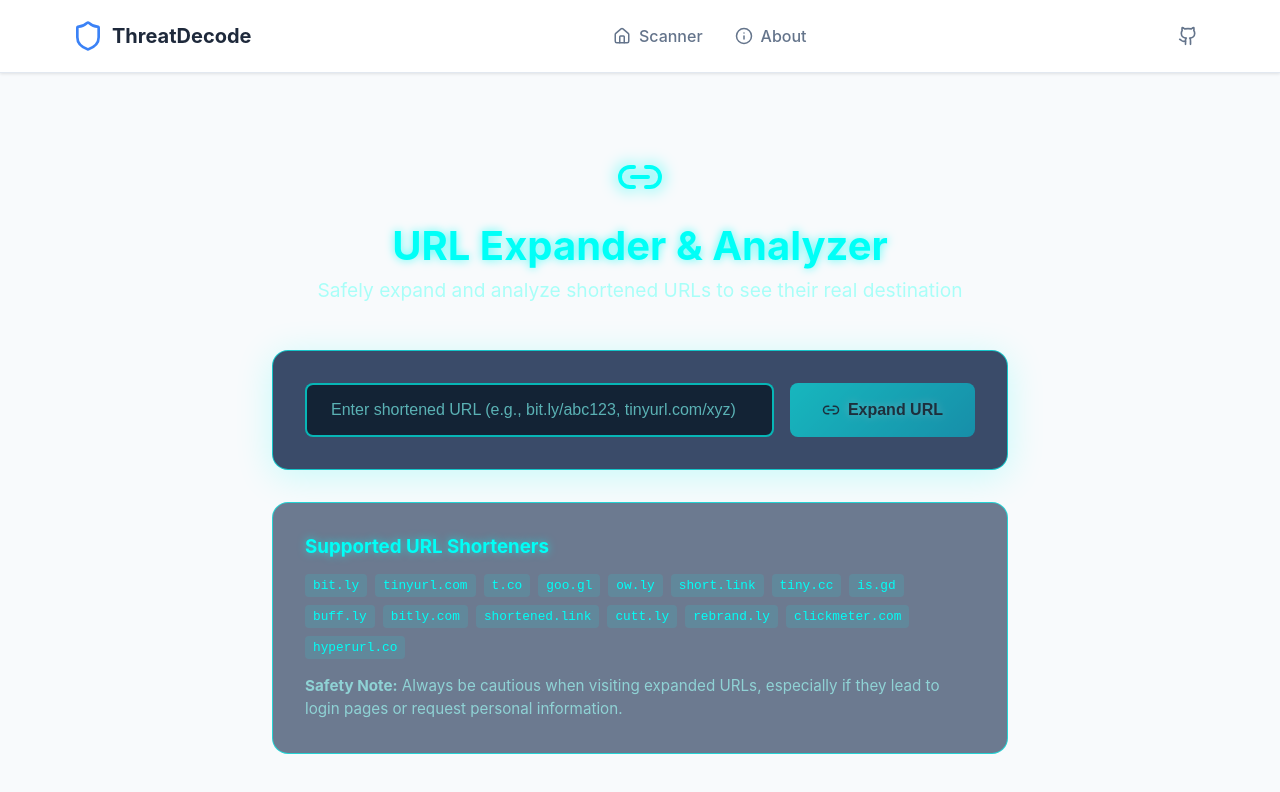
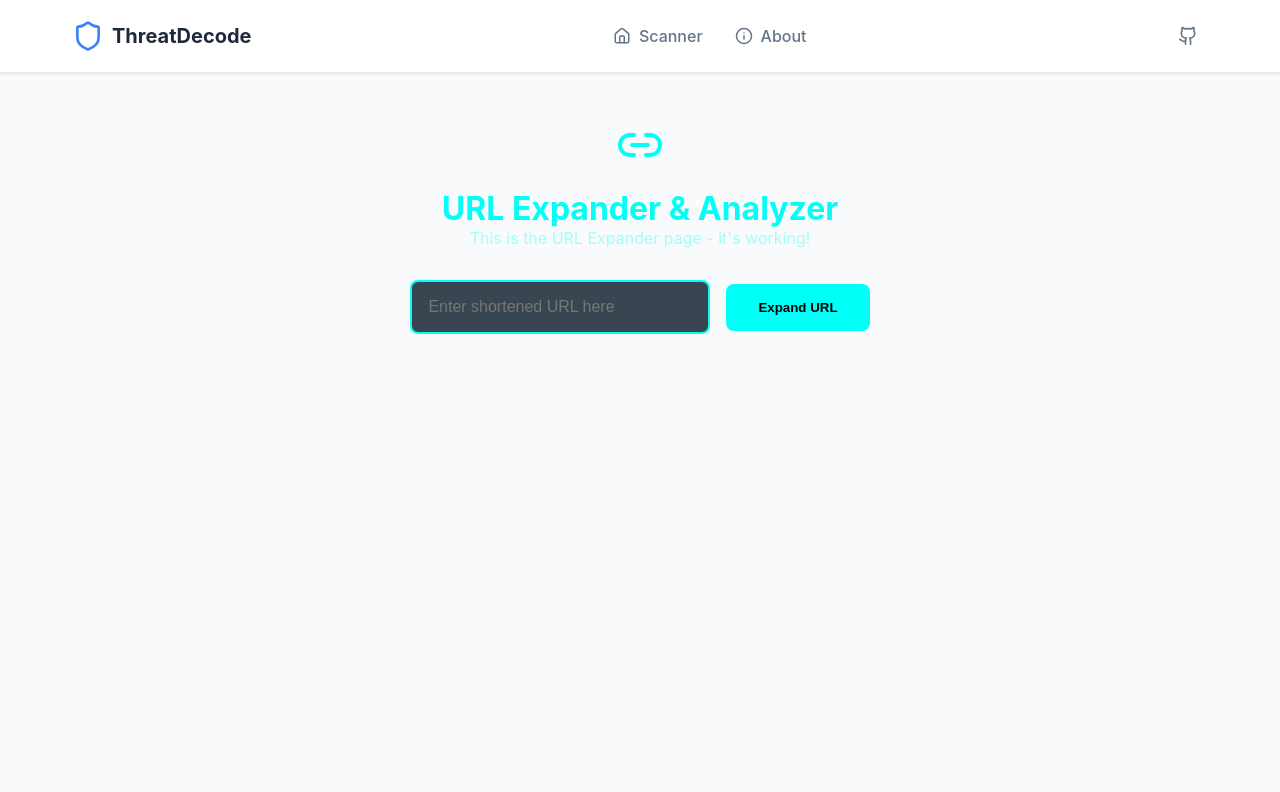
Before and after one commit to gowri018/AntiQuish, a React (Create React App) app in the folder threatdecode-frontend/: page /url-expander in a window 1280 px wide. Shown: the top 792 px of the page. Built offline with nearby package versions, Linux system fonts and the light colour scheme.

Commit message:
Add URL Expander featur

```diff
--- a/threatdecode-frontend/src/components/UrlExpander.js
+++ b/threatdecode-frontend/src/components/UrlExpander.js
@@ -1,282 +1,46 @@
 // src/components/UrlExpander.js
 import React, { useState } from 'react';
-import { Link2, AlertTriangle, CheckCircle, XCircle, ExternalLink, Copy, Loader } from 'lucide-react';
-import ThreatAnalysis from './ThreatAnalysis';
-import './UrlExpander.css';
+import { Link2 } from 'lucide-react';
 
 const UrlExpander = () => {
   const [inputUrl, setInputUrl] = useState('');
-  const [expandedUrl, setExpandedUrl] = useState('');
-  const [isExpanding, setIsExpanding] = useState(false);
-  const [error, setError] = useState('');
-  const [expansionHistory, setExpansionHistory] = useState([]);
-  const [showAnalysis, setShowAnalysis] = useState(false);
-
-  // Common URL shorteners
-  const shorteners = [
-    'bit.ly', 'tinyurl.com', 't.co', 'goo.gl', 'ow.ly', 'short.link',
-    'tiny.cc', 'is.gd', 'buff.ly', 'bitly.com', 'shortened.link',
-    'cutt.ly', 'rebrand.ly', 'clickmeter.com', 'hyperurl.co'
-  ];
-
-  const expandUrl = async (url) => {
-    setIsExpanding(true);
-    setError('');
-    setExpansionHistory([]);
-
-    try {
-      // Validate URL format
-      if (!url) {
-        throw new Error('Please enter a URL');
-      }
-
-      // Add protocol if missing
-      if (!url.match(/^https?:\/\//)) {
-        url = 'https://' + url;
-      }
-
-      const urlObj = new URL(url);
-      const domain = urlObj.hostname.toLowerCase();
-
-      // Check if it's actually a shortened URL
-      const isShortened = shorteners.some(shortener =>
-        domain.includes(shortener.toLowerCase())
-      );
-
-      if (!isShortened) {
-        setExpansionHistory([{
-          step: 1,
-          url: url,
-          status: 'original',
-          message: 'This appears to be a direct URL (not shortened)'
-        }]);
-        setExpandedUrl(url);
-        setShowAnalysis(true);
-        return;
-      }
-
-      // Simulate URL expansion process (in real app, this would call your backend)
-      const expansionSteps = await simulateUrlExpansion(url);
-      setExpansionHistory(expansionSteps);
-
-      const finalUrl = expansionSteps[expansionSteps.length - 1].url;
-      setExpandedUrl(finalUrl);
-      setShowAnalysis(true);
-
-    } catch (err) {
-      setError(err.message || 'Failed to expand URL. Please check the URL and try again.');
-    } finally {
-      setIsExpanding(false);
-    }
-  };
-
-  // Simulate URL expansion (replace with real API call)
-  const simulateUrlExpansion = async (url) => {
-    const steps = [];
-
-    // Simulate multiple redirects
-    await new Promise(resolve => setTimeout(resolve, 1000));
-
-    steps.push({
-      step: 1,
-      url: url,
-      status: 'shortened',
-      message: 'Original shortened URL detected'
-    });
-
-    await new Promise(resolve => setTimeout(resolve, 800));
-
-    // Simulate intermediate redirect
-    const intermediateUrl = url.replace(/bit\.ly|tinyurl\.com|t\.co/, 'redirect-service.com');
-    steps.push({
-      step: 2,
-      url: intermediateUrl,
-      status: 'redirect',
-      message: 'Following redirect...'
-    });
-
-    await new Promise(resolve => setTimeout(resolve, 800));
-
-    // Simulate final destination
-    const finalUrls = [
-      'https://example-legitimate-site.com/page',
-      'https://suspicious-phishing-site.com/login',
-      'https://malicious-site.net/steal-credentials',
-      'https://legit-company.com/product-page',
-      'https://phishing-bank-fake.com/secure-login'
-    ];
-
-    const finalUrl = finalUrls[Math.floor(Math.random() * finalUrls.length)];
-
-    steps.push({
-      step: 3,
-      url: finalUrl,
-      status: 'final',
-      message: 'Final destination reached'
-    });
-
-    return steps;
-  };
-
-  const copyToClipboard = (text) => {
-    navigator.clipboard.writeText(text);
-  };
-
-  const handleSubmit = (e) => {
-    e.preventDefault();
-    if (inputUrl.trim()) {
-      expandUrl(inputUrl.trim());
-    }
-  };
-
-  const resetExpander = () => {
-    setInputUrl('');
-    setExpandedUrl('');
-    setExpansionHistory([]);
-    setShowAnalysis(false);
-    setError('');
-  };
 
   return (
-    <div className="url-expander-container">
-      <div className="expander-header">
-        <Link2 size={48} className="header-icon" />
-        <h1>URL Expander & Analyzer</h1>
-        <p>Safely expand and analyze shortened URLs to see their real destination</p>
-      </div>
+    <div style={{ padding: '2rem', textAlign: 'center' }}>
+      <Link2 size={48} style={{ color: '#00fff7', marginBottom: '1rem' }} />
+      <h1 style={{ color: '#00fff7' }}>URL Expander & Analyzer</h1>
+      <p style={{ color: '#a0fff8' }}>This is the URL Expander page - it's working!</p>
 
-      {error && (
-        <div className="error-message">
-          <AlertTriangle size={20} />
-          <span>{error}</span>
-        </div>
-      )}
-
-      <div className="expander-form">
-        <form onSubmit={handleSubmit}>
-          <div className="input-group">
+      <div style={{ marginTop: '2rem' }}>
         <input
           type="text"
           value={inputUrl}
           onChange={(e) => setInputUrl(e.target.value)}
-              placeholder="Enter shortened URL (e.g., bit.ly/abc123, tinyurl.com/xyz)"
-              className="url-input"
-              disabled={isExpanding}
+          placeholder="Enter shortened URL here"
+          style={{
+            padding: '1rem',
+            fontSize: '1rem',
+            borderRadius: '8px',
+            border: '2px solid #00fff7',
+            background: 'rgba(10, 25, 40, 0.8)',
+            color: '#fff',
+            marginRight: '1rem',
+            minWidth: '300px'
+          }}
         />
         <button
-              type="submit"
-              className="expand-btn"
-              disabled={isExpanding || !inputUrl.trim()}
+          style={{
+            padding: '1rem 2rem',
+            background: '#00fff7',
+            color: '#000',
+            border: 'none',
+            borderRadius: '8px',
+            fontWeight: 'bold',
+            cursor: 'pointer'
+          }}
         >
-              {isExpanding ? (
-                <>
-                  <Loader size={18} className="spinning" />
-                  Expanding...
-                </>
-              ) : (
-                <>
-                  <Link2 size={18} />
           Expand URL
-                </>
-              )}
         </button>
-          </div>
-        </form>
-      </div>
-
-      {/* Expansion History */}
-      {expansionHistory.length > 0 && (
-        <div className="expansion-history">
-          <h3>URL Expansion Trace</h3>
-          <div className="expansion-steps">
-            {expansionHistory.map((step, index) => (
-              <div key={index} className={`expansion-step ${step.status}`}>
-                <div className="step-indicator">
-                  {step.status === 'shortened' && <Link2 size={16} />}
-                  {step.status === 'redirect' && <ExternalLink size={16} />}
-                  {step.status === 'final' && <CheckCircle size={16} />}
-                  {step.status === 'original' && <CheckCircle size={16} />}
-                </div>
-                <div className="step-content">
-                  <div className="step-header">
-                    <span className="step-number">Step {step.step}</span>
-                    <span className="step-status">{step.message}</span>
-                  </div>
-                  <div className="step-url">
-                    <code>{step.url}</code>
-                    <button
-                      onClick={() => copyToClipboard(step.url)}
-                      className="copy-btn"
-                      title="Copy URL"
-                    >
-                      <Copy size={14} />
-                    </button>
-                  </div>
-                </div>
-              </div>
-            ))}
-          </div>
-        </div>
-      )}
-
-      {/* Final Result */}
-      {expandedUrl && (
-        <div className="expanded-result">
-          <h3>Final Destination</h3>
-          <div className="final-url">
-            <code>{expandedUrl}</code>
-            <div className="url-actions">
-              <button
-                onClick={() => copyToClipboard(expandedUrl)}
-                className="action-btn copy"
-                title="Copy URL"
-              >
-                <Copy size={16} />
-                Copy
-              </button>
-              <a
-                href={expandedUrl}
-                target="_blank"
-                rel="noopener noreferrer"
-                className="action-btn visit"
-                title="Visit URL (Use Caution)"
-              >
-                <ExternalLink size={16} />
-                Visit
-              </a>
-            </div>
-          </div>
-        </div>
-      )}
-
-      {/* Threat Analysis */}
-      {showAnalysis && expandedUrl && (
-        <ThreatAnalysis
-          url={expandedUrl}
-          onAnalysisComplete={() => {}}
-          isAnalyzing={false}
-        />
-      )}
-
-      {/* Reset Button */}
-      {(expandedUrl || error) && (
-        <button className="reset-btn" onClick={resetExpander}>
-          Analyze Another URL
-        </button>
-      )}
-
-      {/* Info Section */}
-      <div className="info-section">
-        <h3>Supported URL Shorteners</h3>
-        <div className="shortener-list">
-          {shorteners.map((shortener, index) => (
-            <span key={index} className="shortener-tag">{shortener}</span>
-          ))}
-        </div>
-        <p className="info-text">
-          <strong>Safety Note:</strong> Always be cautious when visiting expanded URLs,
-          especially if they lead to login pages or request personal information.
-        </p>
       </div>
     </div>
   );
```
Lines whose indentation alone changed are shown as unchanged.
